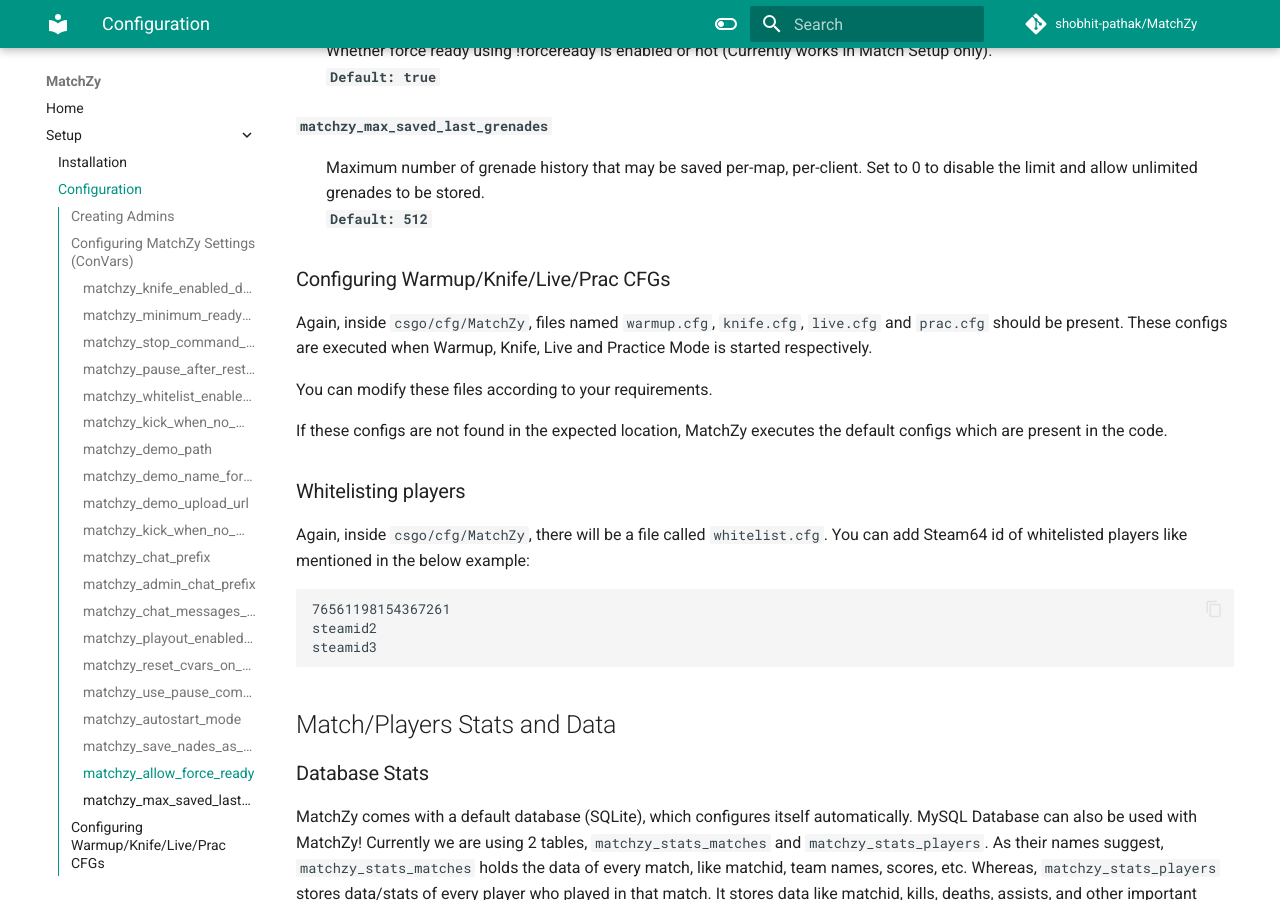
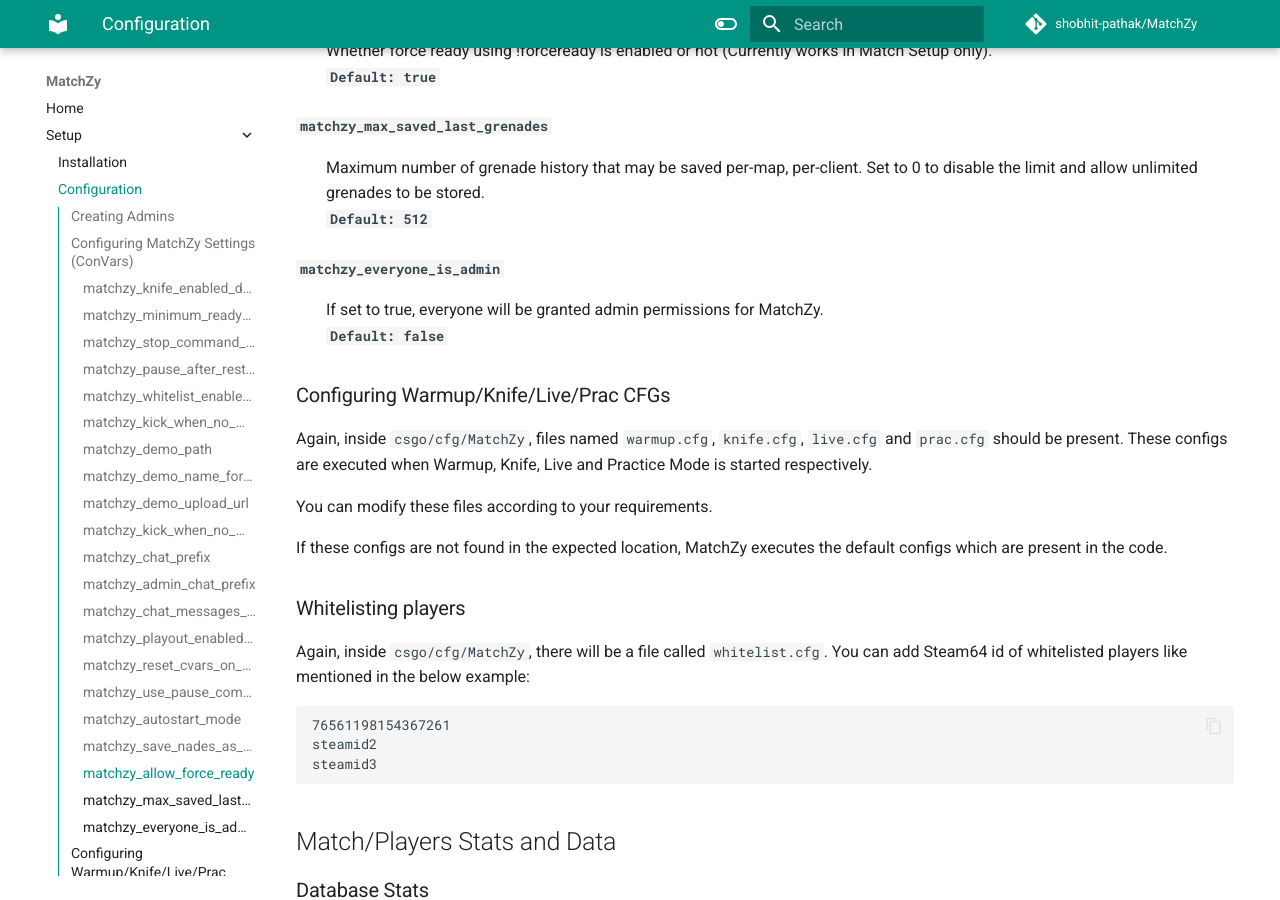
Before and after one commit to shobhit-pathak/MatchZy, an MkDocs documentation site: the page built from documentation/docs/configuration.md, in a window 1280 px wide and 900 px high, scrolled down 3891 px. Built offline with MkDocs 1.6.1 and Material for MkDocs 9.7.7, drawn with Linux system fonts in a browser that asks for light colours; comment, search, counter and statistics services are not loaded.

Commit message:
v0.7.1 | feat: coach advancements, translations, everyone can be admin

```diff
--- a/documentation/docs/configuration.md
+++ b/documentation/docs/configuration.md
@@ -111,6 +111,9 @@
 ####`matchzy_max_saved_last_grenades`
 :   Maximum number of grenade history that may be saved per-map, per-client. Set to 0 to disable the limit and allow unlimited grenades to be stored.<br>**`Default: 512`**
 
+####`matchzy_everyone_is_admin`
+:   If set to true, everyone will be granted admin permissions for MatchZy.<br>**`Default: false`**
+
 ### Configuring Warmup/Knife/Live/Prac CFGs
 Again, inside `csgo/cfg/MatchZy`, files named `warmup.cfg`, `knife.cfg`, `live.cfg` and `prac.cfg` should be present. These configs are executed when Warmup, Knife, Live and Practice Mode is started respectively.
 
```
